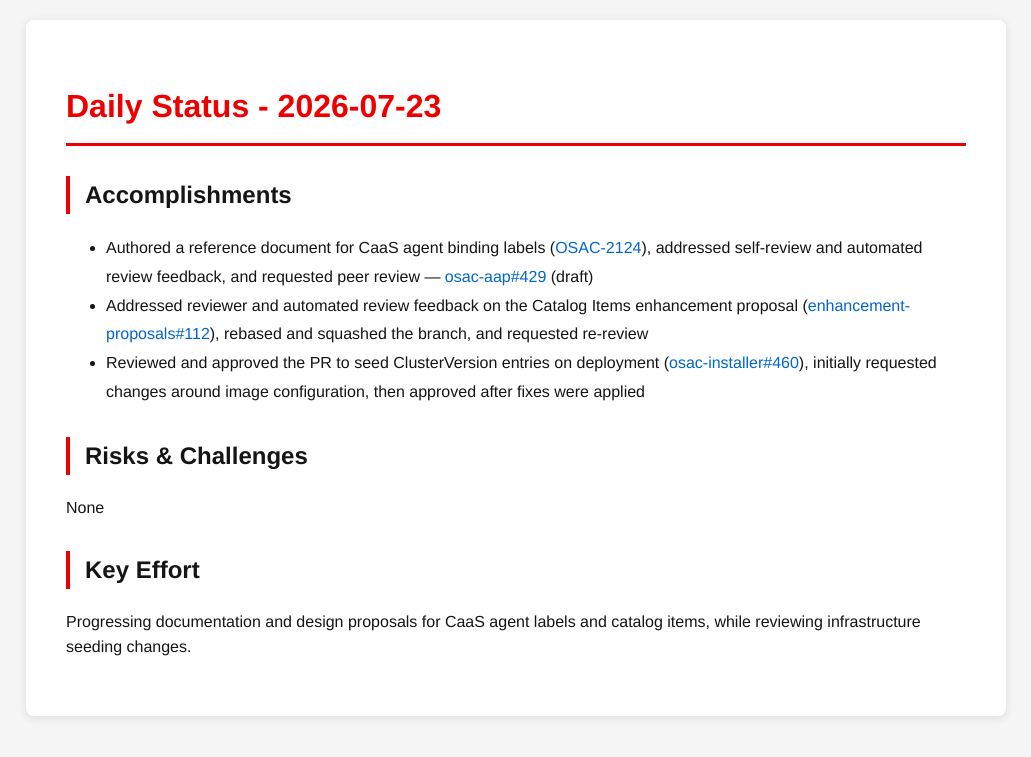
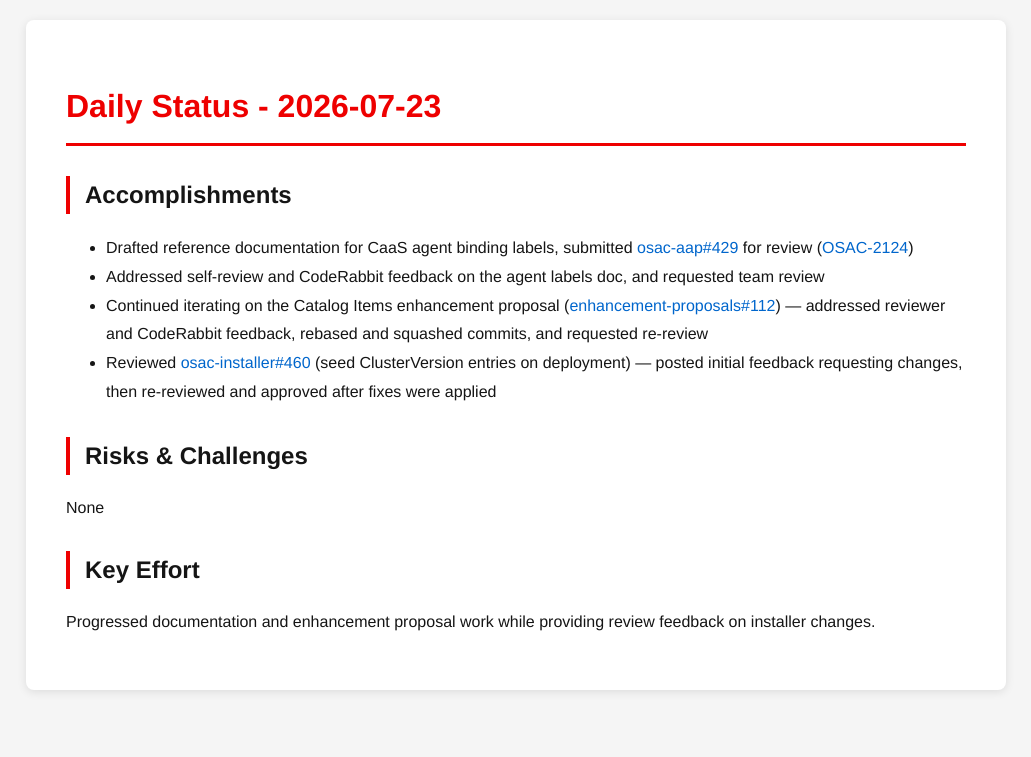
Before and after one commit to tzvatot/daily-status, a Jekyll site: the page built from 2026-07-23.md, in a window 1280 px wide. Shown: the top 757 px of the page, without its empty margins (124-1155 px from the left). Built offline with Jekyll 4.4.1, drawn with Linux system fonts in a browser that asks for light colours.

Commit message:
Daily status update - 2026-07-23

```diff
--- a/2026-07-23.md
+++ b/2026-07-23.md
@@ -7,12 +7,13 @@ date: 2026-07-23
 # Daily Status - 2026-07-23
 
 ## Accomplishments
-- Authored a reference document for CaaS agent binding labels ([OSAC-2124](https://redhat.atlassian.net/browse/OSAC-2124)), addressed self-review and automated review feedback, and requested peer review — [osac-aap#429](https://github.com/osac-project/osac-aap/pull/429) (draft)
-- Addressed reviewer and automated review feedback on the Catalog Items enhancement proposal ([enhancement-proposals#112](https://github.com/osac-project/enhancement-proposals/pull/112)), rebased and squashed the branch, and requested re-review
-- Reviewed and approved the PR to seed ClusterVersion entries on deployment ([osac-installer#460](https://github.com/osac-project/osac-installer/pull/460)), initially requested changes around image configuration, then approved after fixes were applied
+- Drafted reference documentation for CaaS agent binding labels, submitted [osac-aap#429](https://github.com/osac-project/osac-aap/pull/429) for review ([OSAC-2124](https://redhat.atlassian.net/browse/OSAC-2124))
+- Addressed self-review and CodeRabbit feedback on the agent labels doc, and requested team review
+- Continued iterating on the Catalog Items enhancement proposal ([enhancement-proposals#112](https://github.com/osac-project/enhancement-proposals/pull/112)) — addressed reviewer and CodeRabbit feedback, rebased and squashed commits, and requested re-review
+- Reviewed [osac-installer#460](https://github.com/osac-project/osac-installer/pull/460) (seed ClusterVersion entries on deployment) — posted initial feedback requesting changes, then re-reviewed and approved after fixes were applied
 
 ## Risks & Challenges
 None
 
 ## Key Effort
-Progressing documentation and design proposals for CaaS agent labels and catalog items, while reviewing infrastructure seeding changes.
+Progressed documentation and enhancement proposal work while providing review feedback on installer changes.
```
